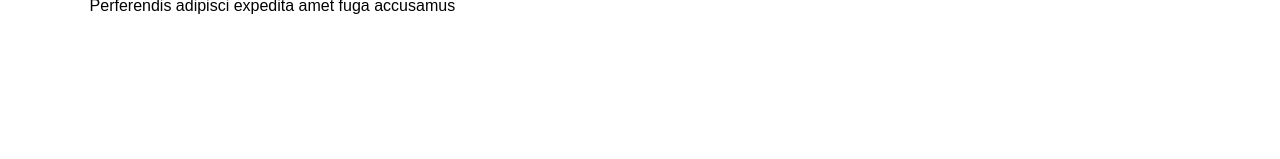
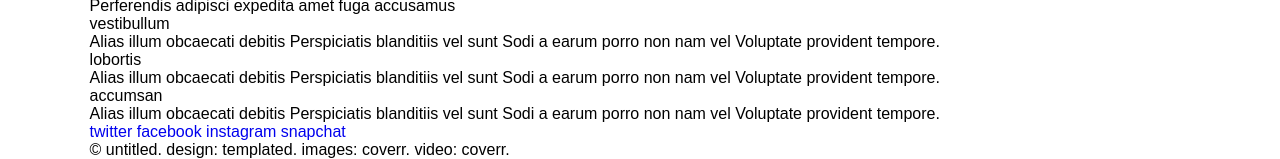
Before and after one commit to kashifaxioned/broadcast-sass, a plain HTML site: page index.html in a window 1280 px wide. Shown: the part 2439-2598 px from the top of the page. Before the commit the page ends 2454 px from the top, so only its background shows below. Drawn offline with Linux system fonts and the light colour scheme; files that its build step writes are made by us from their sources; a script that the page names is missing; files whose address does not match are found by name.

Commit message:
footer section added

```diff
--- a/index.html
+++ b/index.html
@@ -183,8 +183,45 @@
     <!--main section end-->
 
     <!--footer section start-->
-    <footer>
-
+    <footer class="footer">
+      <div class="wrapper">
+        <ul class="footer__list">
+          <li class="footer__list__item">
+            <h3 class="footer__list__item__title">vestibullum</h3>
+            <ul class="footer__list__item__list">
+              <li class="footer__list__item__list__item"><span class="footer__list__item__list__item__info">Alias illum obcaecati debitis</span></li>
+              <li class="footer__list__item__list__item"><span class="footer__list__item__list__item__info">Perspiciatis blanditiis vel sunt</span></li>
+              <li class="footer__list__item__list__item"><span class="footer__list__item__list__item__info">Sodi a earum porro non nam vel</span></li>
+              <li class="footer__list__item__list__item"><span class="footer__list__item__list__item__info">Voluptate provident tempore.</span></li>
+            </ul>
+          </li>
+          <li class="footer__list__item">
+            <h3 class="footer__list__item__title">lobortis</h3>
+            <ul class="footer__list__item__list">
+              <li class="footer__list__item__list__item"><span class="footer__list__item__list__item__info">Alias illum obcaecati debitis</span></li>
+              <li class="footer__list__item__list__item"><span class="footer__list__item__list__item__info">Perspiciatis blanditiis vel sunt</span></li>
+              <li class="footer__list__item__list__item"><span class="footer__list__item__list__item__info">Sodi a earum porro non nam vel</span></li>
+              <li class="footer__list__item__list__item"><span class="footer__list__item__list__item__info">Voluptate provident tempore.</span></li>
+            </ul>
+          </li>
+          <li class="footer__list__item">
+            <h3 class="footer__list__item__title">accumsan</h3>
+            <ul class="footer__list__item__list">
+              <li class="footer__list__item__list__item"><span class="footer__list__item__list__item__info">Alias illum obcaecati debitis</span></li>
+              <li class="footer__list__item__list__item"><span class="footer__list__item__list__item__info">Perspiciatis blanditiis vel sunt</span></li>
+              <li class="footer__list__item__list__item"><span class="footer__list__item__list__item__info">Sodi a earum porro non nam vel</span></li>
+              <li class="footer__list__item__list__item"><span class="footer__list__item__list__item__info">Voluptate provident tempore.</span></li>
+            </ul>
+          </li>
+        </ul>
+        <ul class="footer__social__links">
+          <li class="footer__social__links__icons"><a href="#FIXME" title="Twitter" target="_blank" rel="noopener noreferrer">twitter</a></li>
+          <li class="footer__social__links__icons"><a href="#FIXME" title="Facebook" target="_blank" rel="noopener noreferrer">facebook</a></li>
+          <li class="footer__social__links__icons"><a href="#FIXME" title="Instagram" target="_blank" rel="noopener noreferrer">instagram</a></li>
+          <li class="footer__social__links__icons"><a href="#FIXME" title="Snapchat" target="_blank" rel="noopener noreferrer">snapchat</a></li>
+        </ul>
+        <p class="footer__copyright">&#169; untitled. design: <span class="footer__copyright--bold">templated</span>. images: <span class="footer__copyright--bold">coverr.</span> video: <span class="footer__copyright--bold">coverr</span>.</p>
+      </div>
     </footer>
     <!--footer section end-->
 
```
